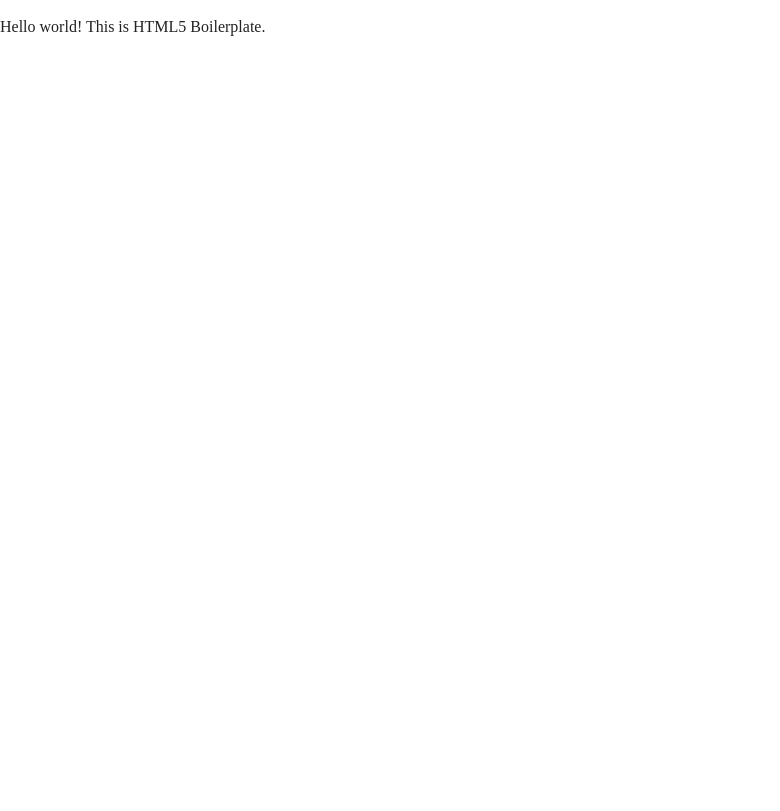
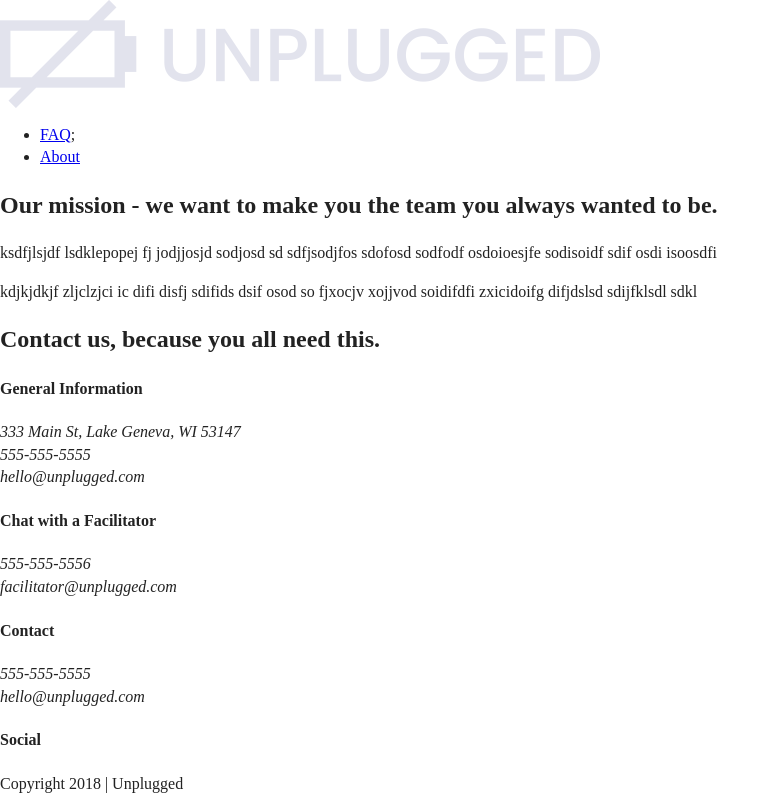
Before and after one commit to cerazo87/unplugged-project, a website: page about/index.html in a window 1280 px wide. Shown: the whole page, without its empty margins (0-780 px from the left). Drawn offline with Linux system fonts and the light colour scheme; files that its build step writes are made by us from their sources; files whose address does not match are found by name.

Commit message:
Added more HTML to about page

```diff
--- a/about/index.html
+++ b/about/index.html
@@ -3,7 +3,7 @@
 
 <head>
   <meta charset="utf-8">
-  <title></title>
+  <title>Unplugged Retreat | About</title>
   <meta name="description" content="">
   <meta name="viewport" content="width=device-width, initial-scale=1">
 
@@ -23,9 +23,88 @@
 </head>
 
 <body>
-
+  <header>
   <!-- Add your site or application content here -->
-  <p>Hello world! This is HTML5 Boilerplate.</p>
+    <div>
+      <a href="unpluggedlogo"><img src="img/unpluggedlogo.png" alt="unplugged logo"></a>
+        <div class="header-divider">
+      </div>
+        <nav>
+           <ul>
+             <li><a href="faq/index.html" rel="noopener">FAQ</a>;</li>
+             <li><a href="about/index.html" rel="noopener">About</a></li>
+           </ul>
+        </nav>
+      </div>
+    </header>
+  <!-- Add your site or application content here -->
+  <main>
+    <section class="mission">
+    <div class="content-wrapper">
+      <h2>Our mission - we want to make you the team you always wanted to be.</h2>
+    </div>
+        <div class="content-wrapper">
+        <div class="mission-content">
+          <p>ksdfjlsjdf lsdklepopej fj jodjjosjd sodjosd sd  sdfjsodjfos sdofosd sodfodf osdoioesjfe sodisoidf sdif osdi isoosdfi</p>
+          <p>kdjkjdkjf zljclzjci ic difi disfj sdifids dsif osod so fjxocjv xojjvod soidifdfi zxicidoifg difjdslsd sdijfklsdl sdkl</p>
+      </div>
+    </div>
+  </section>
+    <!--Contact info -->
+        <section class="map">
+          <figure>
+          </figure>
+    </section>
+        <div class="contact-section">
+        <div class="content-wrapper">
+          <h2>Contact us, because you all need this.</h2>
+        <div class="contact-content">
+        <div>
+          <h4>General Information</h4>
+        <address>
+          <p>
+            333 Main St, Lake Geneva, WI 53147<br>
+            555-555-5555<br>
+            hello@unplugged.com
+          </p>
+      </address>
+        </div>
+          <div>
+            <h4>Chat with a Facilitator</h4>
+          <address>
+            <p>
+              555-555-5556<br>
+              facilitator@unplugged.com
+          </p>
+        </address>
+      </div>
+    </div> <!-- mission content wrapper ends -->
+</section>
+  <footer>
+    <div class="content-wrapper">
+    <div class="footer-content">
+    <div class="contact">
+      <h4>Contact</h4>
+  <address>
+      <p>555-555-5555<br>
+      hello@unplugged.com</p>
+    </address>
+      </div>
+        <div class="social">
+          <h4>Social</h4>
+        <div class="social-icons">
+          <p><a href="https://www.facebook.com/Skillcrush/" target="_blank"></a></p>
+          <p><a href="https://twitter.com/Skillcrush" target="_blank"></a></p>
+          <p><a href="https://www.instagram.com/skillcrush/" target="_blank"></a></p>
+        </div>
+      </div>
+    </div>
+        <!-- other social links here -->
+  </div> <!-- footer content ends -->
+     <div class="copyright">
+       <p>Copyright 2018 | Unplugged</p>
+ </div> <!--footer content-wrapper ends-->
+</footer>
   <script src="..js/vendor/modernizr-3.11.2.min.js"></script>
   <script src="..js/plugins.js"></script>
   <script src="..js/main.js"></script>
```
Also changed, not shown: index.html (+1 -1 lines).
